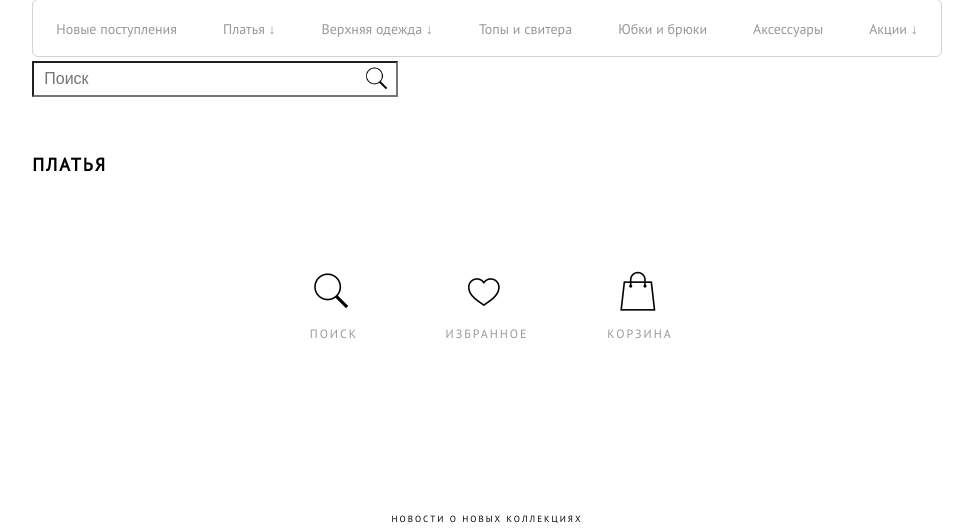
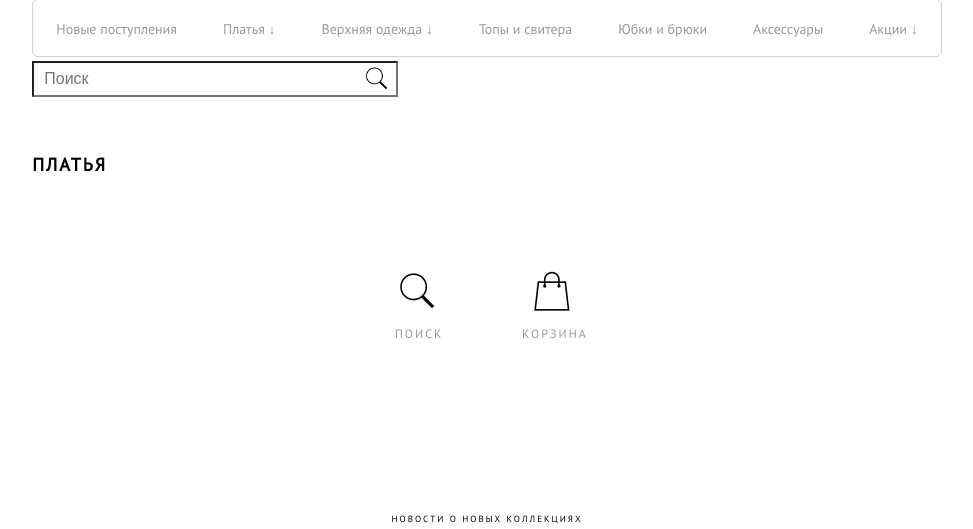
Before and after one commit to Avisrara74/myMagazineDesign, a PHP site: the page made by index.php in a window 1280 px wide. Shown: the part 320-849 px from the top of the page, without its empty margins (153-1126 px from the left). Run offline with PHP 8.4, Linux system fonts and the light colour scheme; data that the repository does not hold is empty.

Commit message:
delete likebutton

```diff
--- a/navProduct.php
+++ b/navProduct.php
@@ -60,7 +60,6 @@
 
 	<div class="bottomButtons">
 		<a href="#" class="searchLink"><div class="searchButton"><img src="/images/shop/search.png" title="Поиск"><p>Поиск</p></div></a>
-		<a href="#" class="likeLink"><div class="likeButton"><img src="/images/shop/like.png" title="Избранное"><p>Избранное</p></div></a>
 		<a href="#" class="basketLink"><div class="basketButton"><img src="/images/shop/shop-basket.png" title="Корзина"><p>Корзина</p></div></a>
 	</div>
 </main>
--- a/openProduct.php
+++ b/openProduct.php
@@ -117,7 +117,6 @@
 
 	<div class="bottomButtons">
 		<a href="#" class="searchLink"><div class="searchButton"><img src="/images/shop/search.png" title="Поиск"><p>Поиск</p></div></a>
-		<a href="#" class="likeLink"><div class="likeButton"><img src="/images/shop/like.png" title="Избранное"><p>Избранное</p></div></a>
 		<a href="#" class="basketLink"><div class="basketButton"><img src="/images/shop/shop-basket.png" title="Корзина"><p>Корзина</p></div></a>
 	</div>
 </main>
--- a/shop.php
+++ b/shop.php
@@ -49,7 +49,7 @@
 
 	<div class="bottomButtons">
 		<a href="#" class="searchLink"><div class="searchButton"><img src="/images/shop/search.png" title="Поиск"><p>Поиск</p></div></a>
-		<a href="#" class="likeLink"><div class="likeButton"><img src="/images/shop/like.png" title="Избранное"><p>Избранное</p></div></a>
+
 		<a href="#" class="basketLink"><div class="basketButton"><img src="/images/shop/shop-basket.png" title="Корзина"><p>Корзина</p></div></a>
 	</div>
 </main>
--- a/styles/style.css
+++ b/styles/style.css
@@ -275,7 +275,7 @@ nav.grid-item {
 
 .bottomButtons {
 	display: grid;
-	grid-template-columns: repeat(3, 1fr);
+	grid-template-columns: repeat(2, 1fr);
 	grid-template-rows: 1fr;
 	grid-gap: 70px;
 	justify-self: center;
```
